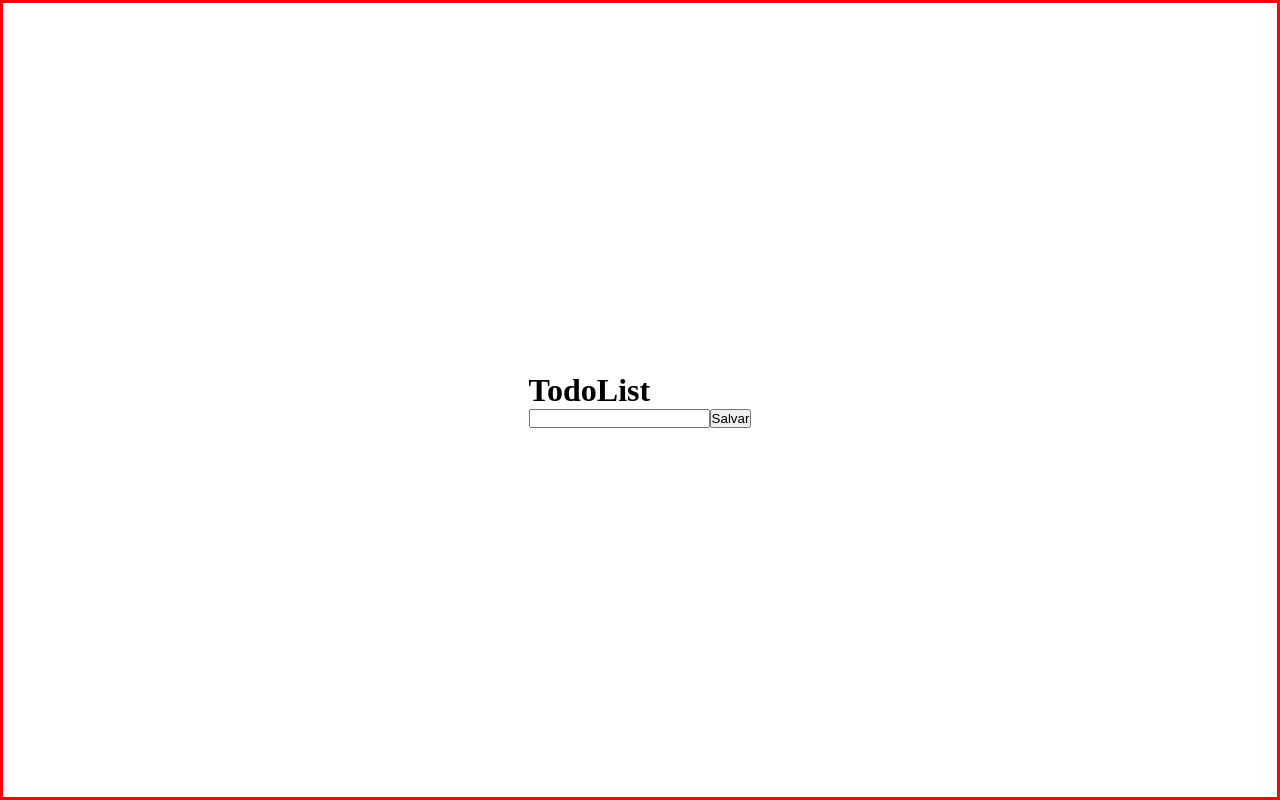
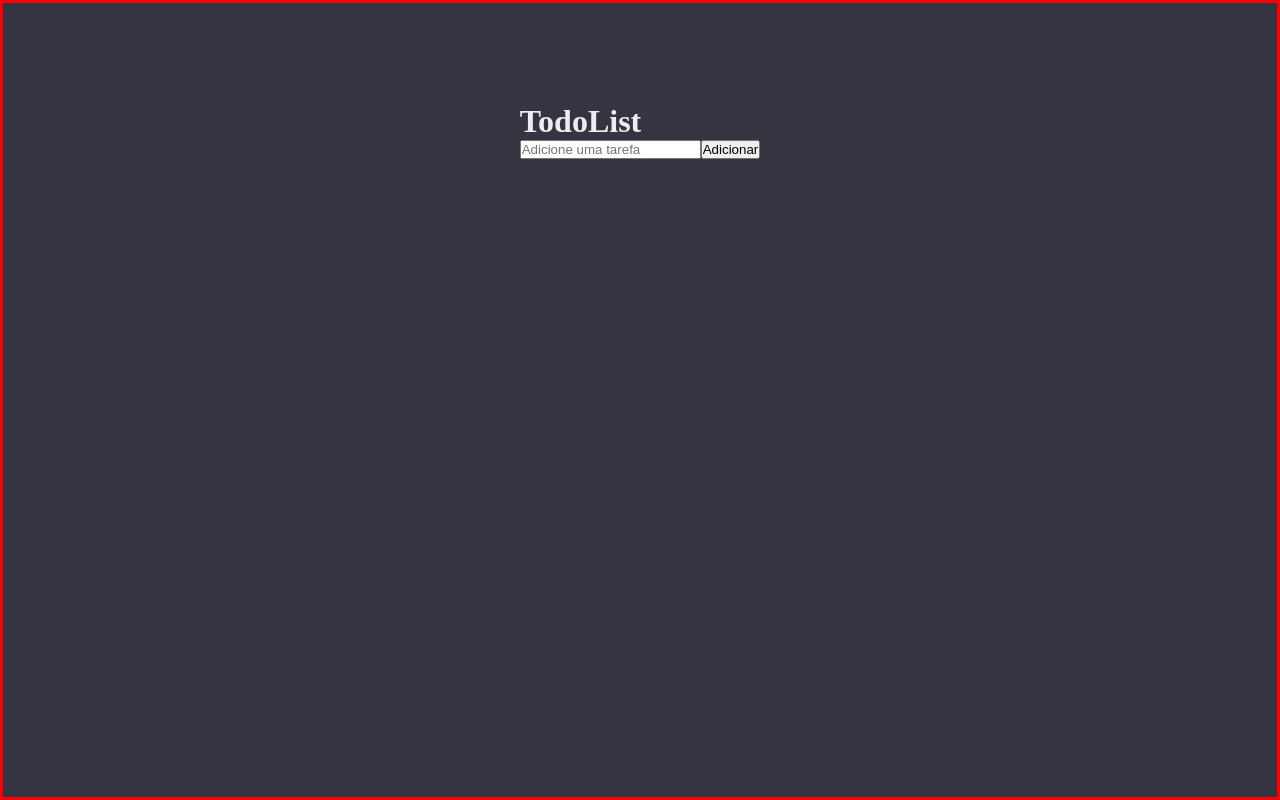
Before and after one commit to carlos-aug/app-todolist, a React (Create React App) app: page / in a window 1280 px wide. Built offline with nearby package versions, Linux system fonts and the light colour scheme.

Commit message:
add background-color and text-color

```diff
--- a/package.json
+++ b/package.json
@@ -3,6 +3,11 @@
   "version": "0.1.0",
   "private": true,
   "dependencies": {
+    "@fortawesome/fontawesome-free": "^6.4.0",
+    "@fortawesome/fontawesome-svg-core": "^6.4.0",
+    "@fortawesome/free-regular-svg-icons": "^6.4.0",
+    "@fortawesome/free-solid-svg-icons": "^6.4.0",
+    "@fortawesome/react-fontawesome": "^0.2.0",
     "@testing-library/jest-dom": "^5.16.5",
     "@testing-library/react": "^13.4.0",
     "@testing-library/user-event": "^13.5.0",
--- a/src/components/TodoList.js
+++ b/src/components/TodoList.js
@@ -1,4 +1,6 @@
 import React, { useState } from "react";
+import { FontAwesomeIcon } from "@fortawesome/react-fontawesome";
+import { faTimes } from "@fortawesome/free-solid-svg-icons";
 
 function TodoList() {
   const [task, setTask] = useState("");
@@ -15,25 +17,32 @@
 
   function handleDeleteTask(index) {
     const newListTasks = [...listTasks];
-    newListTasks.splice(index, 1);
+    newListTasks.pop(index);
     setListTasks(newListTasks);
   }
 
   return (
     <div>
-      <h1 className="title"> TodoList </h1>
-      <input type="text" value={task} onChange={handleTask} />
+      <h1> TodoList </h1>
+      <input
+        type="text"
+        placeholder="Adicione uma tarefa"
+        value={task}
+        onChange={handleTask}
+      />
       <button type="button" onClick={handleSubmitTask}>
-        Salvar
+        Adicionar
       </button>
+      <ul className="todo-list">
         {listTasks.map((item, index) => (
-        <li key={index}>
+          <li key={index} className="todo-list">
             {item}
             <button type="button" onClick={() => handleDeleteTask(index)}>
-            Excluir
+              <FontAwesomeIcon icon={faTimes} />
             </button>
           </li>
         ))}
+      </ul>
     </div>
   );
 }
--- a/src/styles/App.css
+++ b/src/styles/App.css
@@ -7,7 +7,27 @@
 body {
   display: flex;
   justify-content: center;
-  align-items: center;
+  /* align-items: center; */
+  background-color: rgba(52, 53, 65);
+  color: rgba(236, 236, 241);
+  padding-top: 100px;
   height: 100vh;
   border: solid red 3px;
 }
+
+.todo-list li {
+  list-style-type: none;
+  display: flex;
+  justify-content: space-between;
+  align-items: center;
+  margin-bottom: 2px;
+}
+
+.todo-list li button {
+  margin-left: 8px;
+}
+
+.list-tasks {
+  overflow: auto;
+  height: 300px;
+}
```
Also changed, not shown: 1 other file (tests, documents, lock files or other folders). Lines whose indentation alone changed are shown as unchanged.
